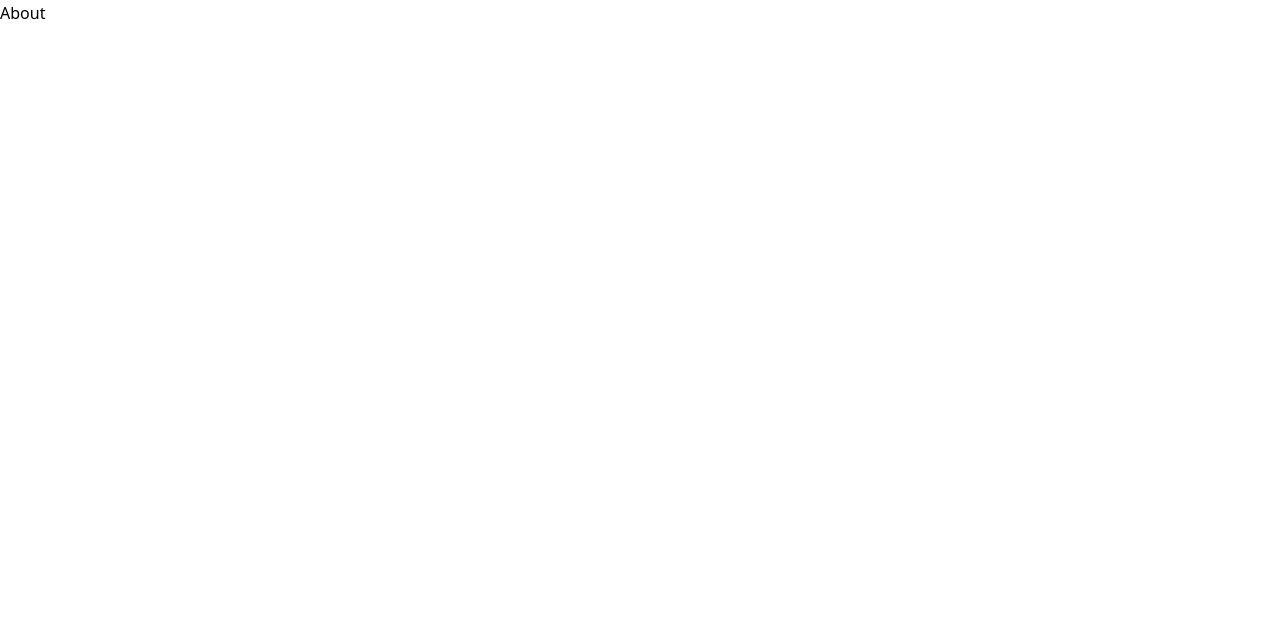
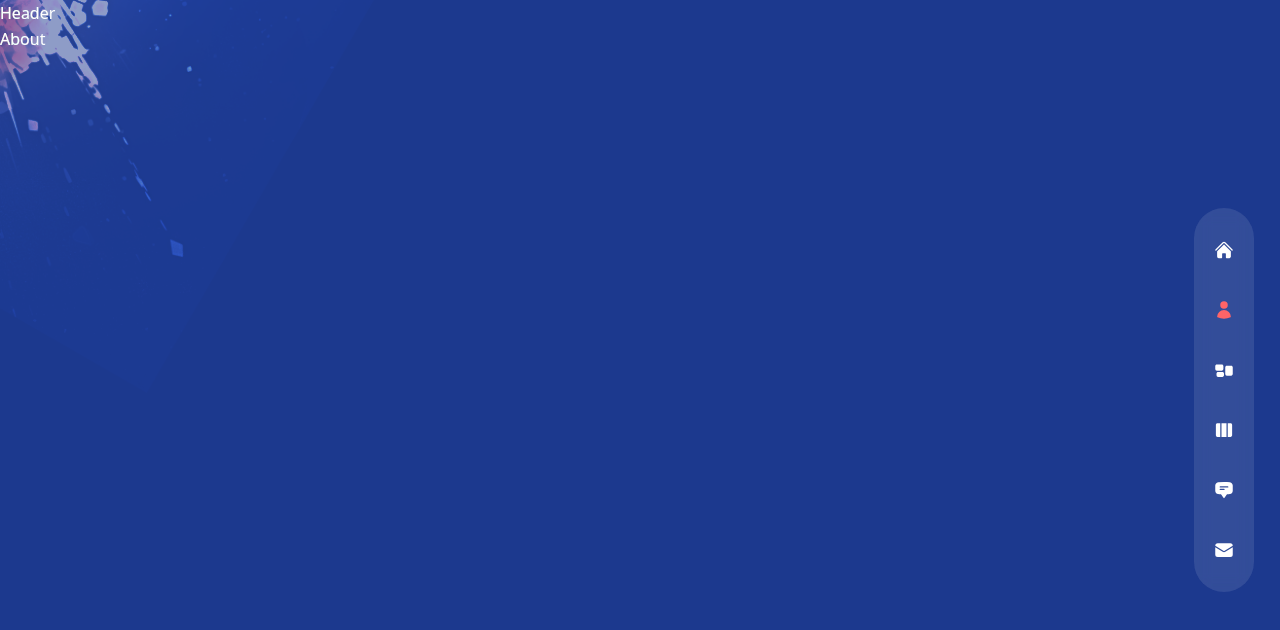
Before and after one commit to JuanferGG/nextJs-nestJs, a Next.js app in the folder multipage-portfolio/: page /about in a window 1280 px wide. Shown: the top 630 px of the page. Built offline with nearby package versions, Linux system fonts and the light colour scheme.

Commit message:
animation transition pages all correct

```diff
--- /dev/null
+++ b/multipage-portfolio/src/components/Header.tsx
@@ -0,0 +1,8 @@
+
+
+
+export default function Header() {
+  return (
+    <div>Header</div>
+  )
+}
--- /dev/null
+++ b/multipage-portfolio/src/components/Nav.tsx
@@ -0,0 +1,68 @@
+import {
+  HiHome,
+  HiUser,
+  HiViewColumns,
+  HiRectangleGroup,
+  HiChatBubbleBottomCenterText,
+  HiEnvelope,
+} from "react-icons/hi2";
+
+// nav data
+const navData = [
+  { name: "home", path: "/", icon: <HiHome /> },
+  { name: "about", path: "/about", icon: <HiUser /> },
+  { name: "services", path: "/services", icon: <HiRectangleGroup /> },
+  { name: "work", path: "/work", icon: <HiViewColumns /> },
+  {
+    name: "testimonials",
+    path: "/testimonials",
+    icon: <HiChatBubbleBottomCenterText />,
+  },
+  {
+    name: "contact",
+    path: "/contact",
+    icon: <HiEnvelope />,
+  },
+];
+
+import Link from "next/link";
+import { useRouter } from "next/router";
+
+export default function Nav() {
+  const router = useRouter();
+  const pathname = router.pathname;
+
+  return (
+    <nav
+      className="flex flex-col items-center xl:justify-center gap-y-4 fixed h-max bottom-0
+        mt-auto xl:right-[2%] z-50 top-0 w-full xl:w-16 xl:max-w-max xl:h-screen"
+    >
+      <div
+        className="flex w-full xl:flex-col items-center justify-between xl:justify-center gap-y-10 px-4
+        md:px-40 xl:px-5 h-[80px] xl:h-max py-8 bg-white/10 backdrop-blur-sm text-3xl xl:text-xl xl:rounded-full"
+      >
+        {navData.map((link, index) => {
+          return (
+            <Link
+              className={`${
+                link.path === pathname && "text-red-400"
+              } relative flex items-center group hover:text-red-400 transition-colors duration-300`}
+              key={index}
+              href={link.path}
+            >
+              <div className="absolute pr-14 right-0 hidden xl:group-hover:flex">
+                <div className="bg-white relative flex text-black items-center p-[6px] rounded-[3px}">
+                  <div className="text-[12px] leading-none font-semibold capitalize">
+                    {link.name}
+                  </div>
+                  <div className="border-solid border-l-white border-l-8 bordder-y-transparent border-y-[6px] border-r-0 absolute -right-2"></div>
+                </div>
+              </div>
+              <div>{link.icon}</div>
+            </Link>
+          );
+        })}
+      </div>
+    </nav>
+  );
+}
--- /dev/null
+++ b/multipage-portfolio/src/components/TopLeftImg.tsx
@@ -0,0 +1,14 @@
+import Image from "next/image";
+
+export default function TopLeftImg() {
+  return (
+    <div className="absolute left-0 top-0 mix-blend-color-dodge z-10 w-[200px] xl:w-[400px] opacity-50">
+      <Image
+        src={"/top-left-img.png"}
+        width={400}
+        height={400}
+        alt="img-left"
+      />
+    </div>
+  );
+}
--- /dev/null
+++ b/multipage-portfolio/src/components/Transition.tsx
@@ -0,0 +1,60 @@
+import { motion } from "framer-motion";
+
+const transitionVariant = {
+  initial: {
+    x: "100%",
+    width: "100%",
+  },
+  animate: {
+    x: "0%",
+    width: "0%",
+  },
+  exit: {
+    x: ["0%", "100%"],
+    width: ["0%", "100%"],
+  },
+};
+
+export default function Transition() {
+  return (
+    <>
+      <motion.div
+        className="fixed top-0 bottom-0 right-full w-screen h-screen z-30 bg-[#2e2257]"
+        variants={transitionVariant}
+        initial="initial"
+        animate="animate"
+        exit="exit"
+        transition= {{
+            delay: .2,
+            duration: .6,
+            ease: 'easeInOut'
+        }}
+      ></motion.div>
+      <motion.div
+        className="fixed top-0 bottom-0 right-full w-screen h-screen z-20 bg-[#3b2d71]"
+        variants={transitionVariant}
+        initial="initial"
+        animate="animate"
+        exit="exit"
+        transition= {{
+            delay: .4,
+            duration: .6,
+            ease: 'easeInOut'
+        }}
+      ></motion.div>
+      <motion.div
+        className="fixed top-0 bottom-0 right-full w-screen h-screen z-10 bg-[#2e2257]"
+        variants={transitionVariant}
+        initial="initial"
+        animate="animate"
+        exit="exit"
+        transition= {{
+            delay: .6,
+            duration: .6,
+            ease: 'easeInOut'
+        }}
+      ></motion.div>
+
+    </>
+  );
+}
--- /dev/null
+++ b/multipage-portfolio/src/components/layout.tsx
@@ -0,0 +1,26 @@
+
+import { Sora } from 'next/font/google'
+import Nav from './Nav'
+import Header from './Header'
+import TopLeftImg from './TopLeftImg'
+
+const sora = Sora({
+    subsets: ['latin'],
+    variable: '--font-sora',
+    weight: ['100', '200' ,'300', '400', '500', '600', '700'],
+})
+
+interface LayoutProps {
+    children: React.ReactNode;
+}
+
+export default function Layout({ children }: LayoutProps) {
+  return (
+    <div className={`page bg-site bg-blue-900 text-white bg-cover bg-no-repeat ${sora.variable} font-sora relative`}>
+        <TopLeftImg />
+        <Nav />
+        <Header/>
+        {children}
+    </div>
+  )
+}
--- a/multipage-portfolio/src/pages/_app.tsx
+++ b/multipage-portfolio/src/pages/_app.tsx
@@ -1,6 +1,24 @@
 import "@/styles/globals.css";
 import type { AppProps } from "next/app";
 
+import Layout from "@/components/layout";
+import Transition from "@/components/Transition";
+
+import { useRouter } from "next/router";
+
+import { AnimatePresence, motion } from "framer-motion";
+
 export default function App({ Component, pageProps }: AppProps) {
-  return <Component {...pageProps} />;
+  const router = useRouter();
+
+  return (
+    <Layout>
+      <AnimatePresence mode="wait" initial={false}>
+        <motion.div key={router.route} style={{ height: '100%' }}>
+          <Transition />
+          <Component {...pageProps} />
+        </motion.div>
+      </AnimatePresence>
+    </Layout>
+  );
 }
--- a/multipage-portfolio/src/pages/about/index.tsx
+++ b/multipage-portfolio/src/pages/about/index.tsx
@@ -86,5 +86,5 @@ const aboutData = [
   ];
 
 export default function index() {
-  return <div>About</div>;
+  return <div key={10}>About</div>;
 }
```
